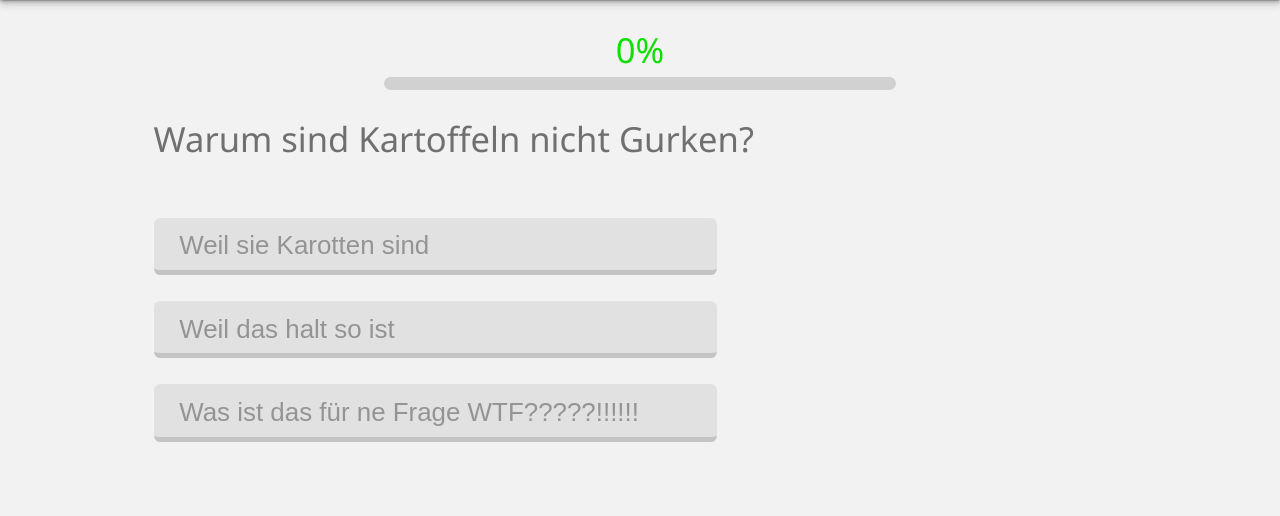
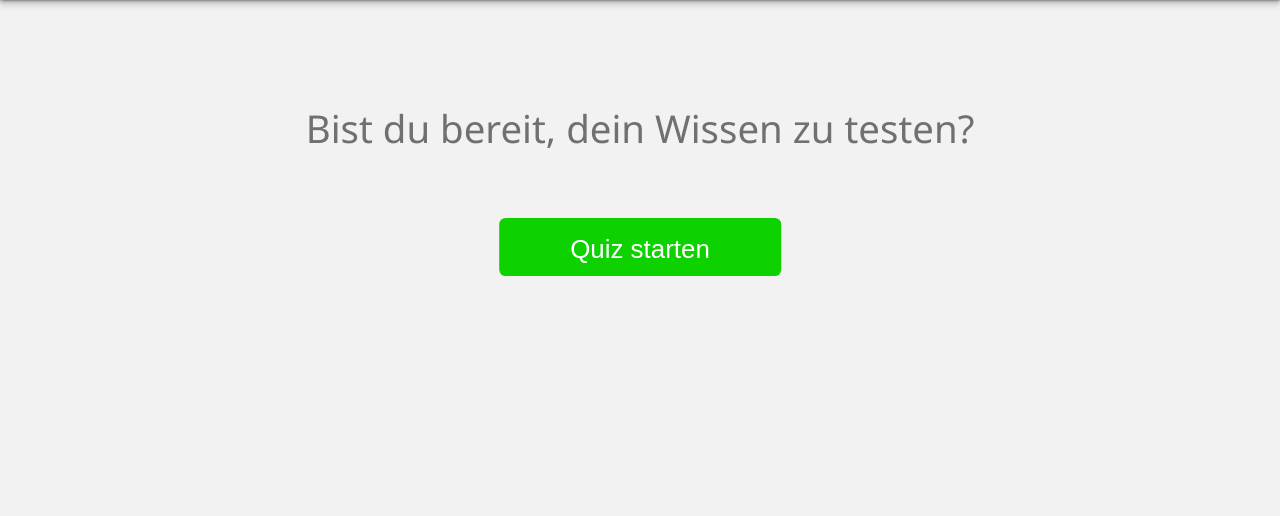
Before and after one commit to Cha0sType/site-thermonuclearfusion, a Flask app: page /quiz in a window 1280 px wide. Shown: the part 78-594 px from the top of the page. Run offline with Flask 2, Linux system fonts and the light colour scheme.

Commit message:
quiz code is now done, we just need some questions

```diff
--- a/static/scripts/quiz.js
+++ b/static/scripts/quiz.js
@@ -1,8 +1,8 @@
 
-questions = ["2", "3", "4", "5", "6", "7", "8", "9", "10"];
-a1 = ["2", "3", "4", "5", "6", "7", "8", "9", "10"];
-a2 = ["2", "3", "4", "5", "6", "7", "8", "9", "10"];
-a3 = ["2", "3", "4", "5", "6", "7", "8", "9", "10"];
+questions = ["Wie heiß muss es in einem Fusionsreaktor sein,<br>damit er auf der Erde funktioniert?", "3", "4", "5", "6", "7", "8", "9", "10"];
+a1 = ["~100 Tsd. °C", "3", "4", "5", "6", "7", "8", "9", "10"];
+a2 = ["~100 Mio. °C", "3", "4", "5", "6", "7", "8", "9", "10"];
+a3 = ["~100 Mrd. °C", "3", "4", "5", "6", "7", "8", "9", "10"];
 correctAnswers = [1, 2, 3, 1, 2, 3, 1, 2, 3, 2];
 
 questionNum = 0;
@@ -87,6 +87,7 @@ function ask(i) {
     }
 
     setTimeout(() => {
+        if (questionNum < 10) {
             document.getElementById('percentage').innerHTML = (questionNum) * 10 + "%";
             document.getElementById('barfront').style.width = (questionNum) * 4 + "vw";
             document.getElementById('barlight').style.width = (questionNum) * 4 - 1 + "vw";
@@ -94,5 +95,26 @@ function ask(i) {
             document.getElementById('a1').innerHTML = a1[questionNum - 1];
             document.getElementById('a2').innerHTML = a2[questionNum - 1];
             document.getElementById('a3').innerHTML = a3[questionNum - 1];
+        } else {
+            endtext = "";
+
+            if (score == 0) {
+                endtext = "Das ist jetzt schon ganz gut,<br>aber sieh dir besser erst mal die anderen Seiten an,<br>bevor du das Quiz machst...";
+            } else if (score < 4 && score > 0) {
+                endtext = "War jetzt ehrlich nicht so dufte, aber immerhin.";
+            } else if (score < 7 && score > 0) {
+                endtext = "Das ist schon ganz gut, aber sieh dir ein paar Seiten besser nochmal an.";
+            } else if (score < 10 && score > 0) {
+                endtext = "Boah, das war schon echt gut! ABER NICHT GUT GENUG!!!";
+            } else if (score == 10) {
+                endtext = "Mein lieber Herr Gesangsverein,<br>du bist halt schon wirklich gut drin im Thema!";
+            } else if (score > 10) {
+                endtext = "Hacker. Hör auf damit.";
+            } else if (score < 0) {
+                endtext = "Äääh, jetzt mal ganz ehrlich,<br>SO SCHLECHT kann man doch echt nicht sein!!!";
+            }
+
+            document.getElementsByTagName('quiz')[0].innerHTML = '<span id="percentage">100%</span><div id="barback"><div id="barfront" onclick="location.href=\'/secret\'" style="width: 40vw; box-shadow: none;"><div id="barlight" style="width: 39vw;"></div></div></div><h1 style=\'text-align: center; margin-left: 0vw; margin-top: 11vw; font-size: 3vw;\'>Herzlichen Glückwunsch,<br>du hast ' + score + ' von 10 Fragen richtig beantwortet!<br>' + endtext + '</h1><button onclick="location.href=\'/\'" style=\'margin-left: 50%; margin-top: 5vw; transform: translateX(-50%); border-bottom: none; background-color: #0ed100; color: white; padding-left: 0vw; text-align: center; width: 25vw;\'>Zurück zum Hauptmenü</button>';
+        }
     }, 1500);
 }
--- a/templates/extras/Quiz/quiz.html
+++ b/templates/extras/Quiz/quiz.html
@@ -11,6 +11,7 @@
 
     {{ header|safe }}
 
+    <quiz>
         <span id="percentage">0%</span>
         <div id="barback"><div id="barfront" onclick="location.href='/secret'"><div id="barlight"></div></div></div>
         <h1 id="question">Warum sind Kartoffeln nicht Gurken?</h1>
@@ -25,6 +26,7 @@
                 Was ist das für ne Frage WTF?????!!!!!!
             </button>
         </answers>
+    </quiz>
 
 </body>
 <div style="margin-top: 43vw;"></div>
@@ -126,5 +128,15 @@
 
 </style>
 
+<script>
+
+    quiz = document.getElementsByTagName('quiz')[0].innerHTML;
+    document.getElementsByTagName('quiz')[0].innerHTML = "<h1 style='text-align: center; margin-left: 0vw; margin-top: 8vw; font-size: 3vw;'>Bist du bereit, dein Wissen zu testen?</h1><button onclick='startQuiz()' style='margin-left: 50%; margin-top: 5vw; transform: translateX(-50%); border-bottom: none; background-color: #0ed100; color: white; padding-left: 0vw; text-align: center; width: 22vw;'>Quiz starten</button>";
+
+    function startQuiz() {
+        document.getElementsByTagName('quiz')[0].innerHTML = quiz;
+    }
+
+</script>
 <script src="{{url_for('static', filename='scripts/quiz.js')}}"></script>
 <script src="{{url_for('static', filename='scripts/index.js')}}"></script>
```
Lines whose indentation alone changed are shown as unchanged.
